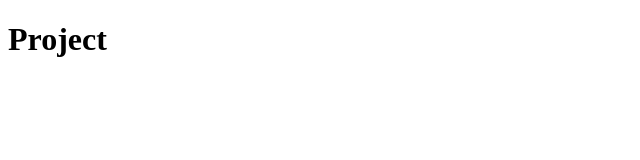
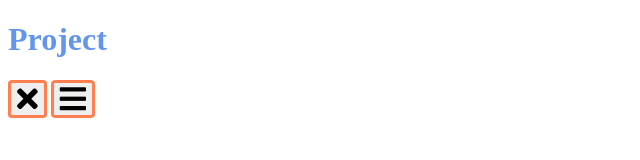
Before and after one commit to jonhogendorp/50-projects, a plain HTML site: page Rotating-Nav/index.html in a window 1280 px wide. Shown: the whole page, without its empty margins (0-640 px from the left). Drawn offline with Linux system fonts and the light colour scheme.

Commit message:
04-01-2022

```diff
--- a/Rotating-Nav/index.html
+++ b/Rotating-Nav/index.html
@@ -6,9 +6,24 @@
     <meta name="viewport" content="width=device-width, initial-scale=1.0">
     <title>Rotating Navigation</title>
     <link rel="stylesheet" href="stylesheets/style.css">
+    <link rel="stylesheet" href="https://pro.fontawesome.com/releases/v5.10.0/css/all.css"
+    integrity="sha384-AYmEC3Yw5cVb3ZcuHtOA93w35dYTsvhLPVnYs9eStHfGJvOvKxVfELGroGkvsg+p"
+    crossorigin="anonymous"/>
     <script src="js/app.js" defer></script>
 </head>
 <body>
     <h1>Project</h1>
+    <div class="container">
+        <div class="circle-coontainer">
+            <div class="circle">
+                <button id="close">
+                    <i class="fas fa-times"></i>
+                </button>
+                <button id="open">
+                    <i class="fas fa-bars"></i>
+                </button>
+            </div>
+        </div>
+    </div>
 </body>
 </html>
--- a/Rotating-Nav/sass/style.scss
+++ b/Rotating-Nav/sass/style.scss
@@ -0,0 +1,3 @@
+h1{
+    color: cornflowerblue;
+}
```
Also changed, not shown: Rotating-Nav/stylesheets/style.css, 1 other file.
